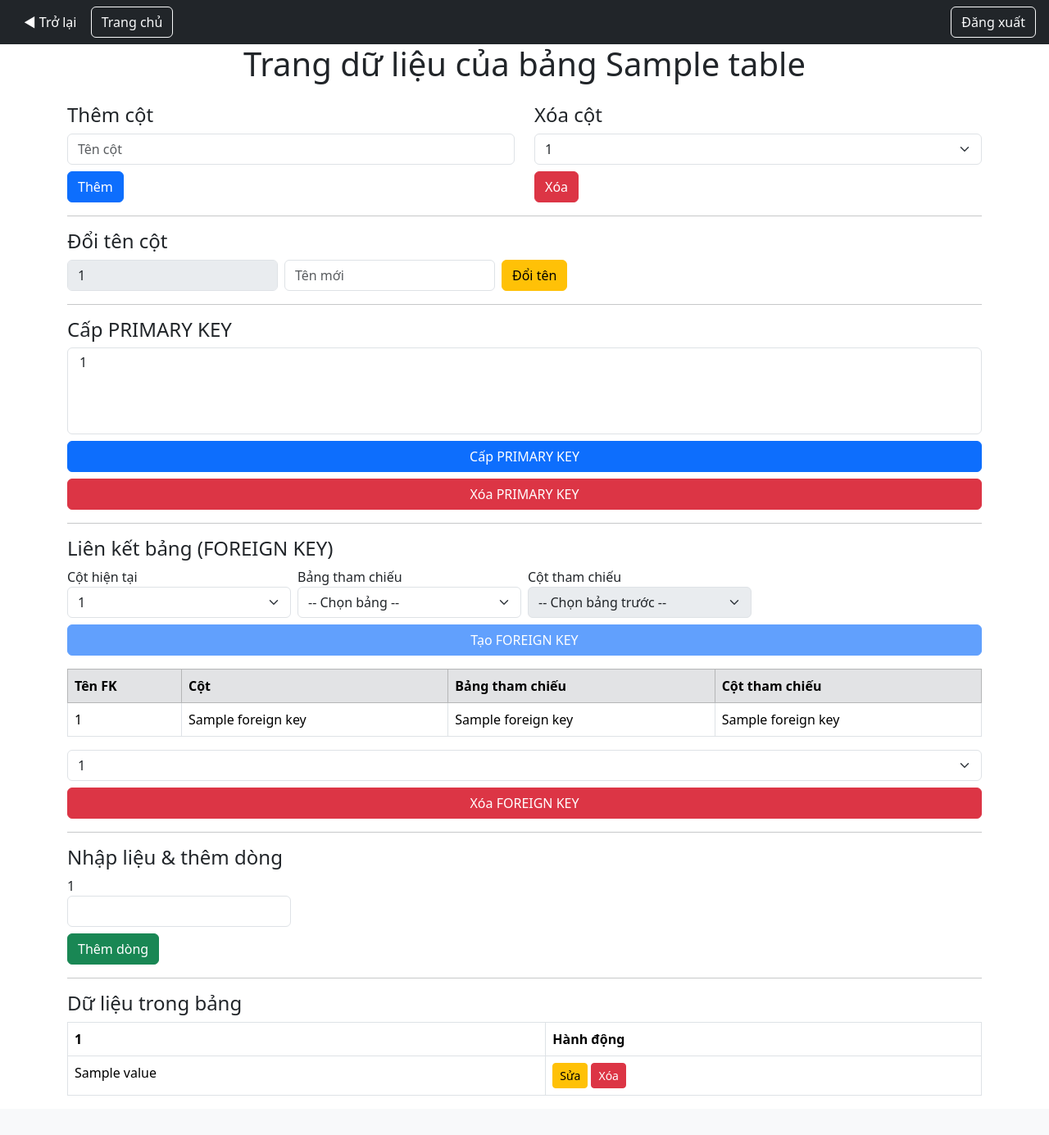
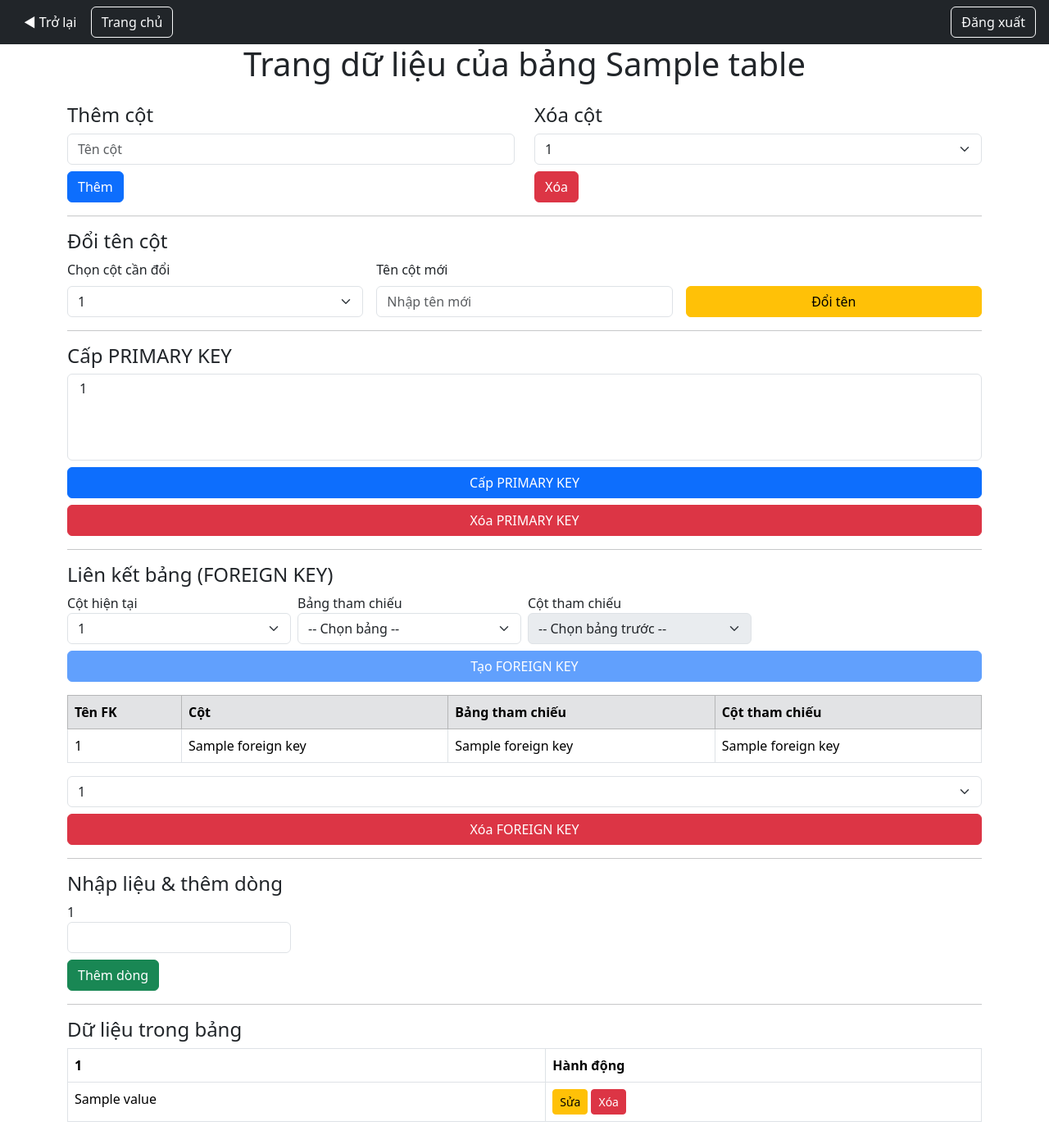
Before and after one commit to yuuMQ/MySQLCloudComputing, a Flask app: template backend/templates/table_view.html in a window 1280 px wide. Shown: the whole page at 82% size. Before the commit the page ends 1337 px from the top, so only its background shows below. Run offline with Flask 3, Linux system fonts and the light colour scheme; the template is opened without the code that fills it: most values are stand-ins (such as "Sample title", 1, 10 or a date in 2020).

Commit message:
update and fix small bugs

```diff
--- a/backend/templates/table_view.html
+++ b/backend/templates/table_view.html
@@ -63,23 +63,32 @@
 
 <!-- ================= RENAME COLUMN ================= -->
 
+
 <h4>Đổi tên cột</h4>
-<form class="row g-2 mb-3" action="/database/{{ dbname }}/{{ table }}/rename_column" method="POST">
-    {% for col in columns %}
-    <div class="col-auto">
-        <input class="form-control" value="{{ col[0] }}" disabled>
-        <input type="hidden" name="old_column" value="{{ col[0] }}">
+<form class="row g-3 mb-3" action="/database/{{ dbname }}/{{ table }}/rename_column" method="POST">
+
+    <div class="col-md-4">
+        <label class="form-label">Chọn cột cần đổi</label>
+        <select name="old_column" class="form-select" required>
+            {% for col in columns %}
+            <option value="{{ col[0] }}">{{ col[0] }}</option>
+            {% endfor %}
+        </select>
     </div>
-    <div class="col-auto">
-        <input name="new_column" class="form-control" placeholder="Tên mới" required>
+
+    <div class="col-md-4">
+        <label class="form-label">Tên cột mới</label>
+        <input name="new_column" class="form-control" placeholder="Nhập tên mới" required>
     </div>
-    <div class="col-auto">
-        <button class="btn btn-warning">Đổi tên</button>
+
+    <div class="col-md-4 d-flex align-items-end">
+        <button class="btn btn-warning w-100">Đổi tên</button>
     </div>
-    {% endfor %}
+
 </form>
 
 <hr>
+
 
 <!-- ================= PRIMARY KEY ================= -->
 
@@ -230,7 +239,7 @@
     <div class="modal-dialog">
         <form method="POST" action="/database/{{ dbname }}/{{ table }}/edit_row/{{ row[0] }}" class="modal-content">
             <div class="modal-header">
-                <h5 class="modal-title">Sửa dòng ID {{ row[0] }}</h5>
+                <h5 class="modal-title">Sửa dòng {{ row[0] }}</h5>
                 <button type="button" class="btn-close" data-bs-dismiss="modal"></button>
             </div>
             <div class="modal-body">
```
Also changed, not shown: backend/table_services.py (+10 -5 lines).
